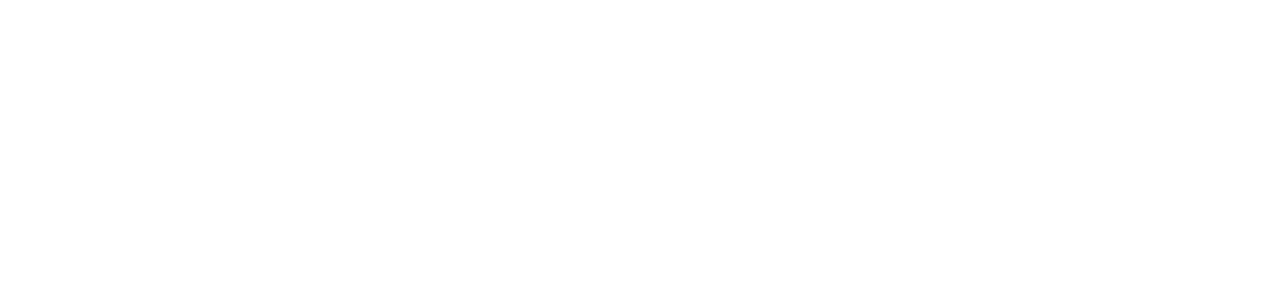
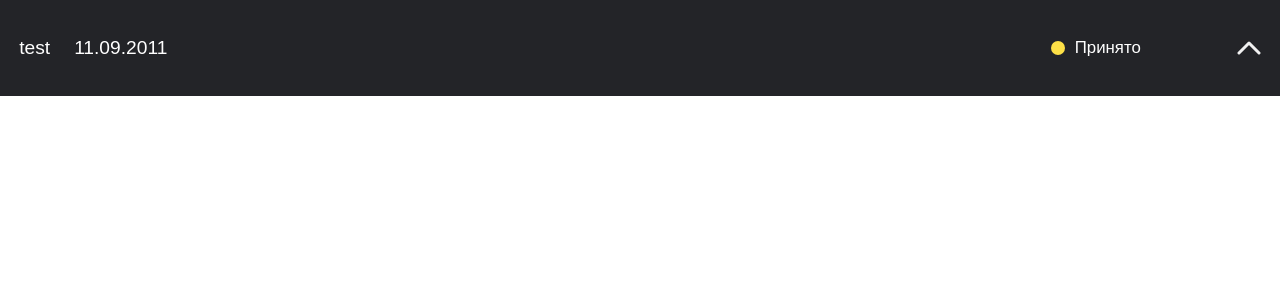
Before and after one commit to BigEnterpriseTechCorporation/Frontend, a Next.js app: page / in a window 1280 px wide. Before the commit this address had no page. Shown: the top 300 px of the page. Built offline with nearby package versions, Linux system fonts and the light colour scheme; a web font is replaced by a local one.

Commit message:
feat: add event card

```diff
--- a/src/app/layout.tsx
+++ b/src/app/layout.tsx
@@ -35,7 +35,7 @@
 }>) {
   return (
     <html lang="en">
-      <body className={`${sfPro.className} text-white`}>
+      <body className={`${sfPro.className} text-white font-medium`}>
         {children}
       </body>
     </html>
--- a/src/app/page.tsx
+++ b/src/app/page.tsx
@@ -1,9 +1,24 @@
 'use client'
-import { useRouter } from 'next/navigation'
-import { useEffect, useState } from 'react'
+import EventCard from '@/components/layout/event'
+//import { useRouter } from 'next/navigation'
+//import { useEffect, useState } from 'react'
 
 export default function Home() {
-	const [role, setRole] = useState('')
+	return (
+		<div>
+			<EventCard
+				name='test'
+				creationDate='11.09.2011'
+				status='accepted'
+				description='Описание события описание события описание события описание события описание события описание события описание события описание события описание события описание события описание события описание события описание события описание события описание события описание события описание события описание события описание события.
+
+Описание события описание события описание события описание события описание события описание события описание события описание события описание события описание события описание события описание события.'
+				creatorLogin='huesos'
+			/>
+		</div>
+	)
+
+	/*const [role, setRole] = useState('')
 	const router = useRouter()
 
 	useEffect(() => {
@@ -12,5 +27,5 @@
 
 	if (role === '') {
 		router.push('/logIn')
-	}
+	}*/
 }
--- /dev/null
+++ b/src/components/layout/event.tsx
@@ -0,0 +1,49 @@
+"use client"
+import { status } from "@/types"
+import Status from "../ui/status"
+import arrowUp from "@/assets/icons/arrow-up.svg"
+import Image from "next/image"
+import { useState } from "react"
+
+interface EventCardProps{
+  name:string,
+  creationDate: string
+  status: status
+  description: string
+  creatorLogin: string
+}
+
+export default function EventCard({name,creationDate,status,description,creatorLogin}:EventCardProps){
+  const [isExpanded, toggleExpansion] = useState(false)
+
+  return (
+		<div className='w-fit'>
+			<div className='flex justify-between bg-gunmetal py-7 px-4'>
+				<div className='flex items-center'>
+					<h1 className='mr-5'>{name}</h1>
+					<h2>{creationDate}</h2>
+				</div>
+				<div className='flex items-center'>
+					<Status status={status} />
+					<button
+						className={`${isExpanded ? 'rotate-180' : 'rotate-0'} ml-20 duration-300 ease-in-out`}
+						onClick={() => toggleExpansion((prev) => !prev)}
+					>
+						<Image
+							src={arrowUp}
+							alt=''
+						/>
+					</button>
+				</div>
+			</div>
+			<div
+				className={`${
+					isExpanded ? 'h-44' : 'h-0'
+				} bg-ebony overflow-y-hidden duration-300 ease-in-out px-4`}
+			>
+				<p className="pt-4">{description}</p>
+				<h2 className="text-end">{creatorLogin}</h2>
+			</div>
+		</div>
+	)
+}
--- /dev/null
+++ b/src/components/ui/status.tsx
@@ -0,0 +1,29 @@
+import { status } from "@/types";
+
+export default function Status({status}:{status:status}){
+  const data = {
+    draft:{
+      color:"bg-silver",
+      name: "в черновике"
+    },
+    cancelled:{
+      color:"bg-red-500",
+      name:"отменено"
+    },
+    closed:{
+      color:"bg-green-400",
+      name:"завершено"
+    },
+    accepted:{
+      color:"bg-yellow-300",
+      name:"принято"
+    }
+  }
+
+  return (
+		<div className='flex items-center'>
+			<div className={`h-3 w-3 rounded-full ${data[status].color} mr-2`}></div>
+			<h3 className='text-sm capitalize font-medium'>{data[status].name}</h3>
+		</div>
+	)
+}
--- /dev/null
+++ b/src/types.ts
@@ -0,0 +1 @@
+export type status = "draft" | "cancelled" | "accepted" | "closed"
--- a/tailwind.config.ts
+++ b/tailwind.config.ts
@@ -14,6 +14,8 @@
 				sea: '#5865F2',
 				silver: '#C0C0C0',
 				armor: '#5D5D5D',
+				gunmetal: '#232428',
+				ebony: '#313338',
 			},
 		},
 	},
```
Also changed, not shown: src/assets/icons/arrow-up.svg (added).
